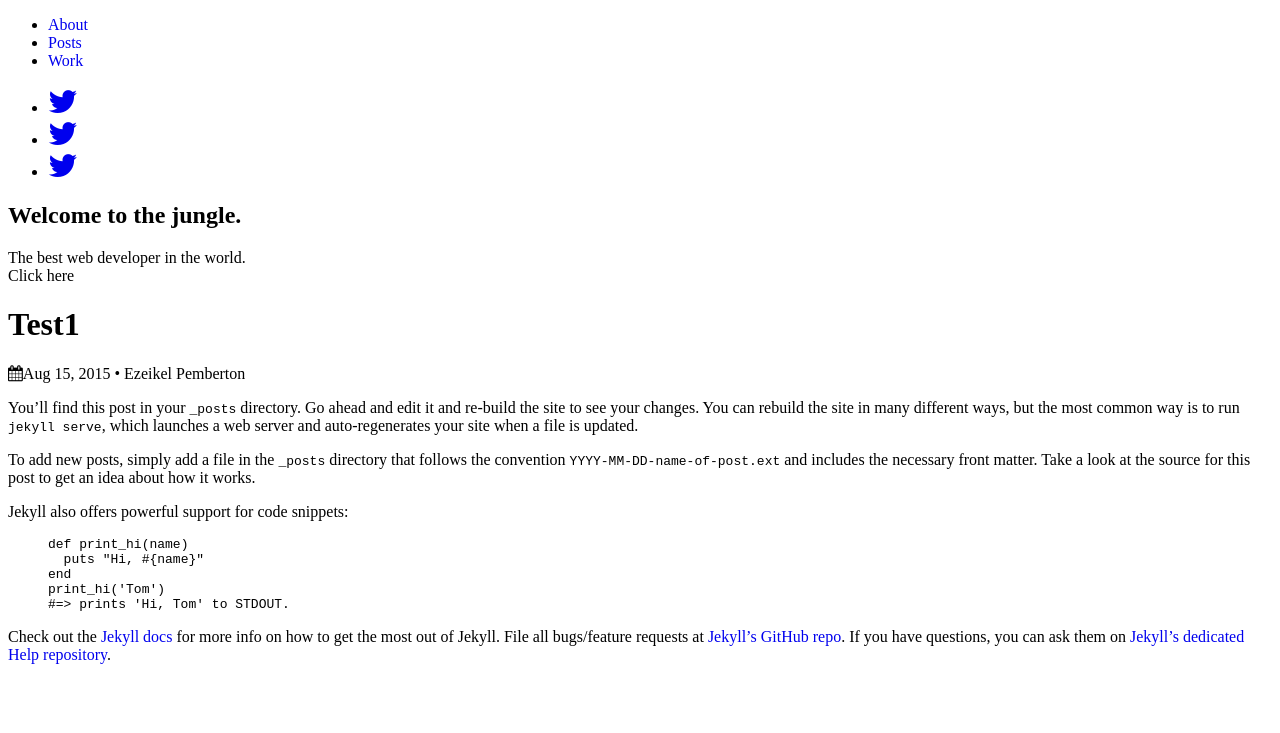
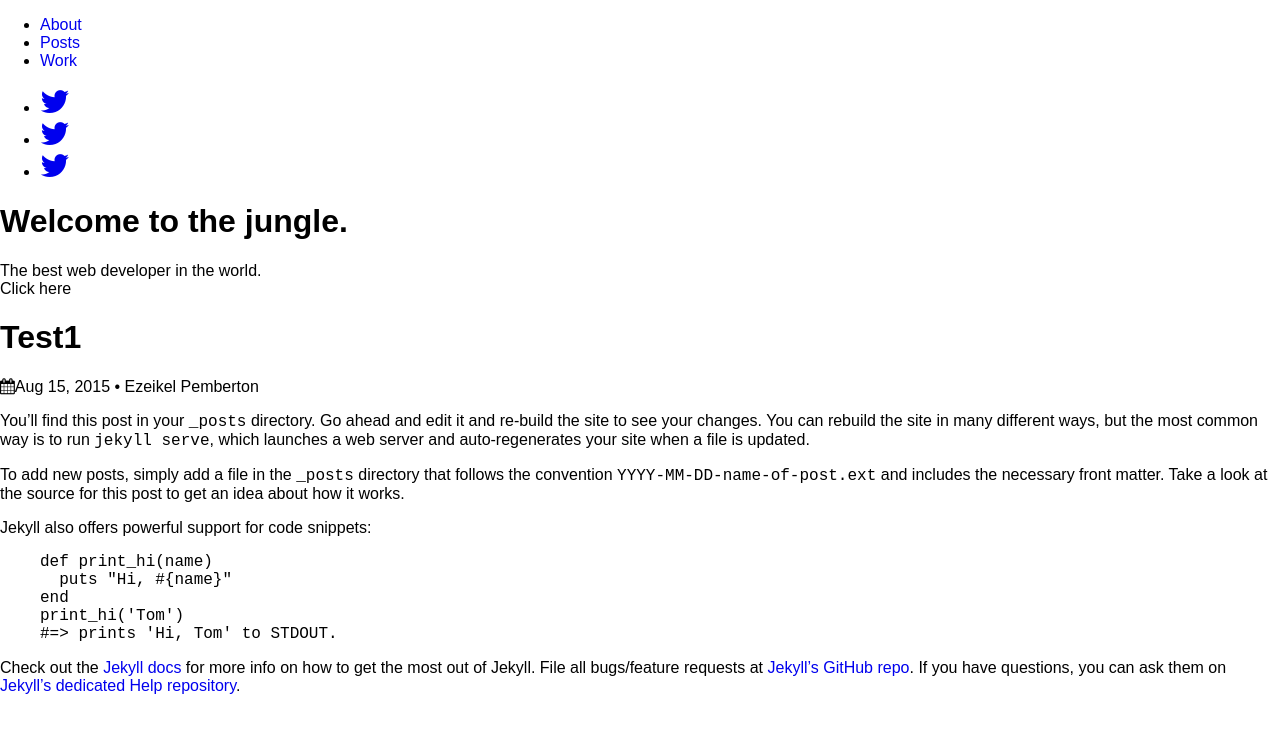
Before and after one commit to ezeikel/ezeikel-personal-blog-web, a Jekyll site: the page built from _posts/2015-08-15-tes1.md, in a window 1280 px wide. Shown: the top 733 px of the page. Built offline with Jekyll 4.4.1, drawn with Linux system fonts in a browser that asks for light colours; nearby versions of some CDN libraries; comment, search, counter and statistics services are not loaded.

Commit message:
Removed link to foundation.css.

```diff
--- a/_sass/libs/_libs-index.scss
+++ b/_sass/libs/_libs-index.scss
@@ -1,2 +1,2 @@
-@import "foundation.min";
+//@import "foundation.min";
 @import "normalize";
--- a/css/main.scss
+++ b/css/main.scss
@@ -3,6 +3,8 @@
 ---
 @charset "utf-8";
 
+@import "libs/libs-index";
+
 @import "variables/variables-index";
 
 @import "base/base-index";
```
